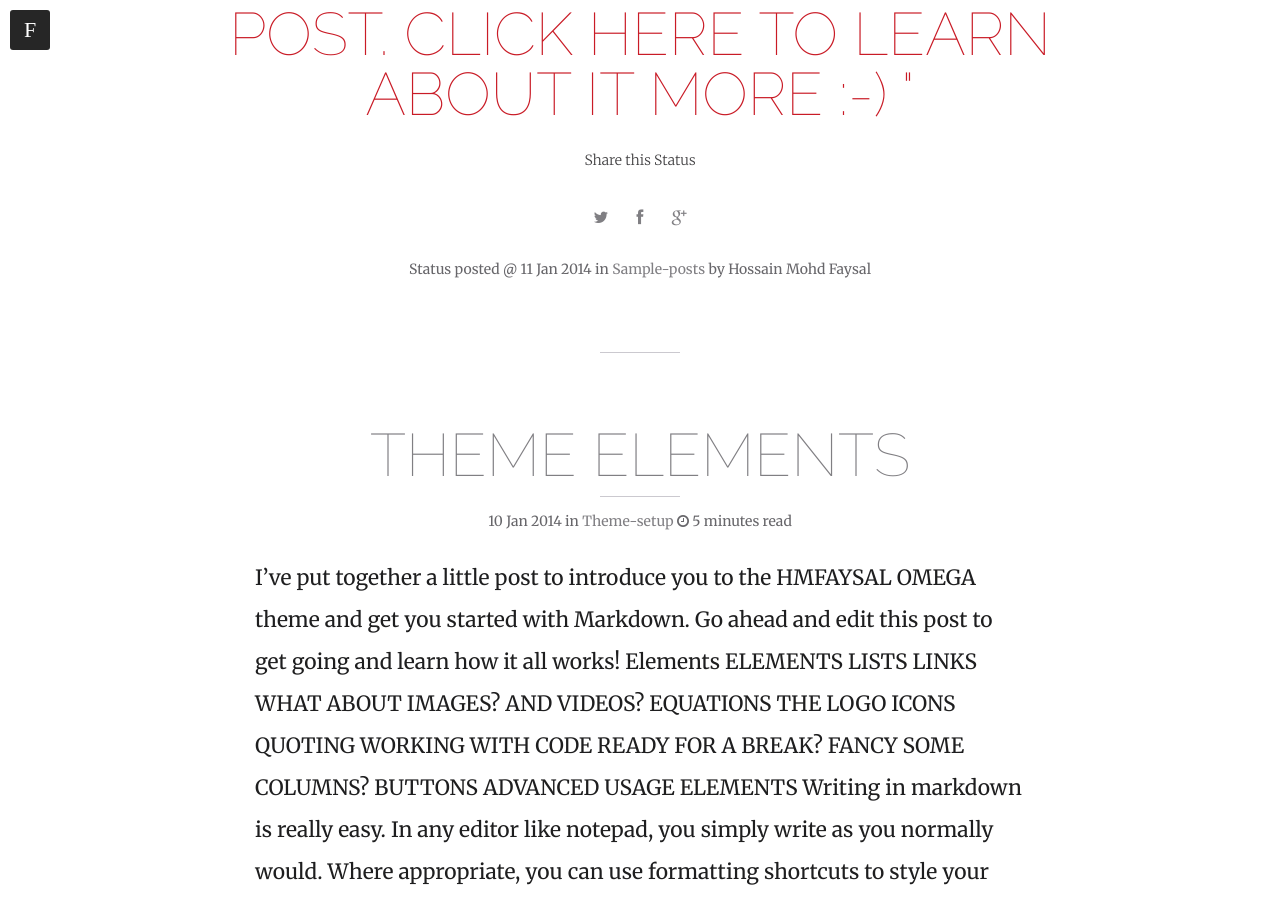
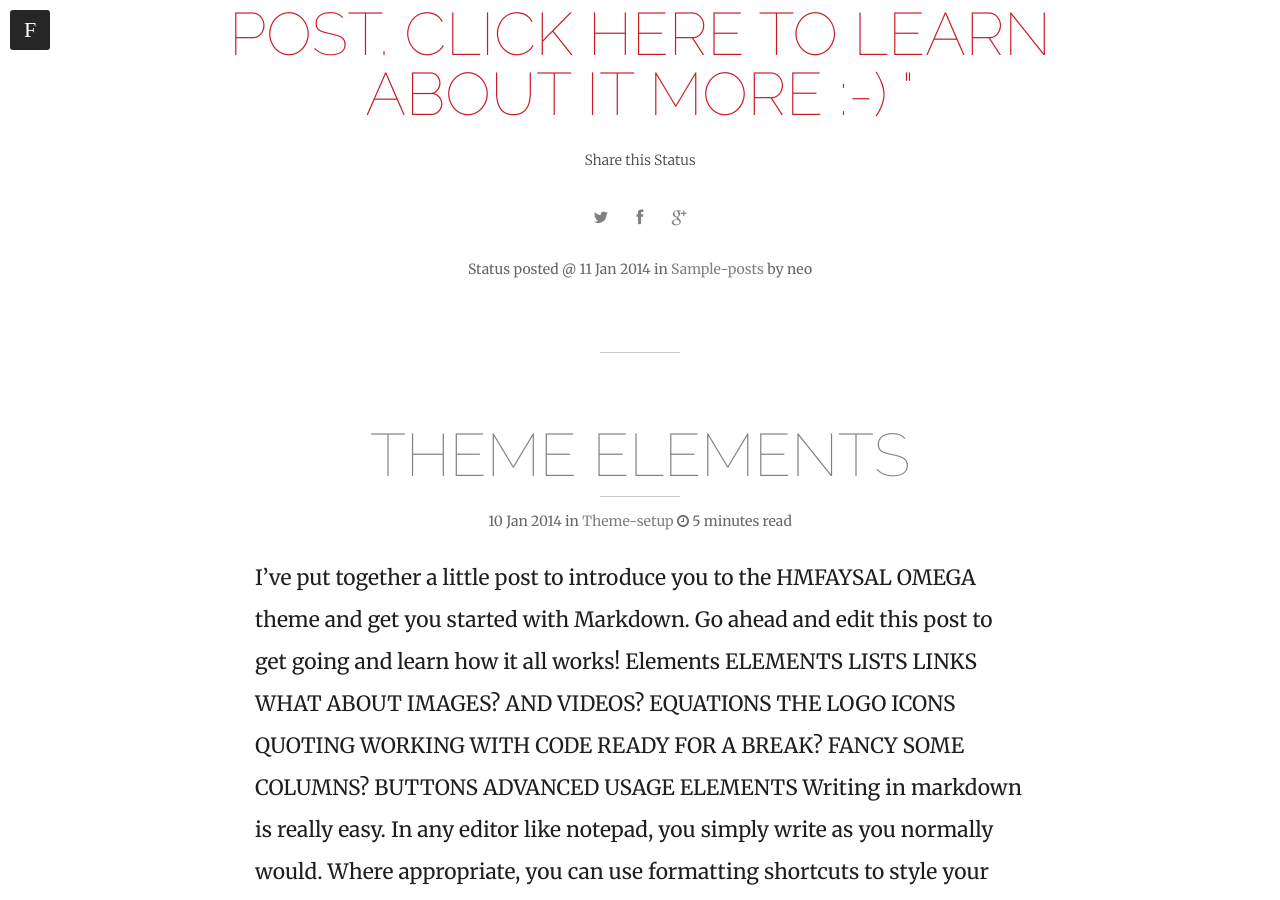
Before and after one commit to jadneo/http-jadneo.github.io, a Jekyll site: the page built from index.html, in a window 1280 px wide and 900 px high, scrolled down 1971 px. Built offline with Jekyll 4.4.1, drawn with Linux system fonts in a browser that asks for light colours; nearby versions of some CDN libraries; the list of posts is cut into pages by our own code; some of the changed text lies outside the part shown.

Commit message:
Update _config.yml

```diff
--- a/_config.yml
+++ b/_config.yml
@@ -22,7 +22,7 @@ url:       		   /hmfaysal-omega-theme
 
 # Owner/author information
 owner:
-  name:           Hossain Mohd Faysal
+  name:           neo
   avatar:         hmfaysal.jpg
   email:          hmfaysal@alum.mit.edu
   # Use the coder's toolbox at http://coderstoolbox.net/string/#!encoding=xml&action=encode&charset=us_ascii to encode your description into XML string
```
